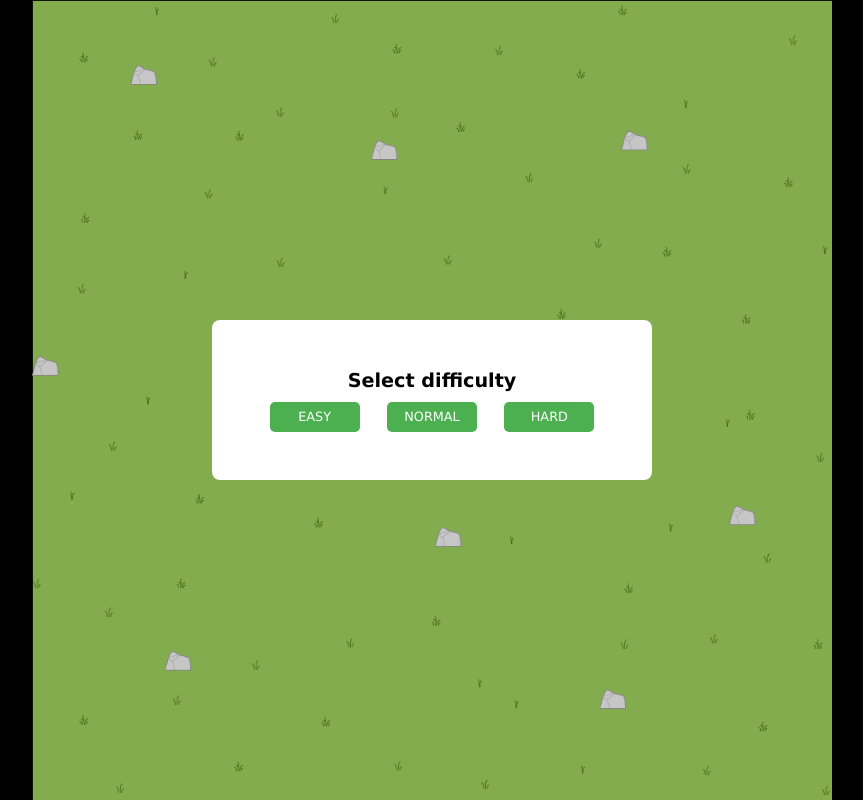
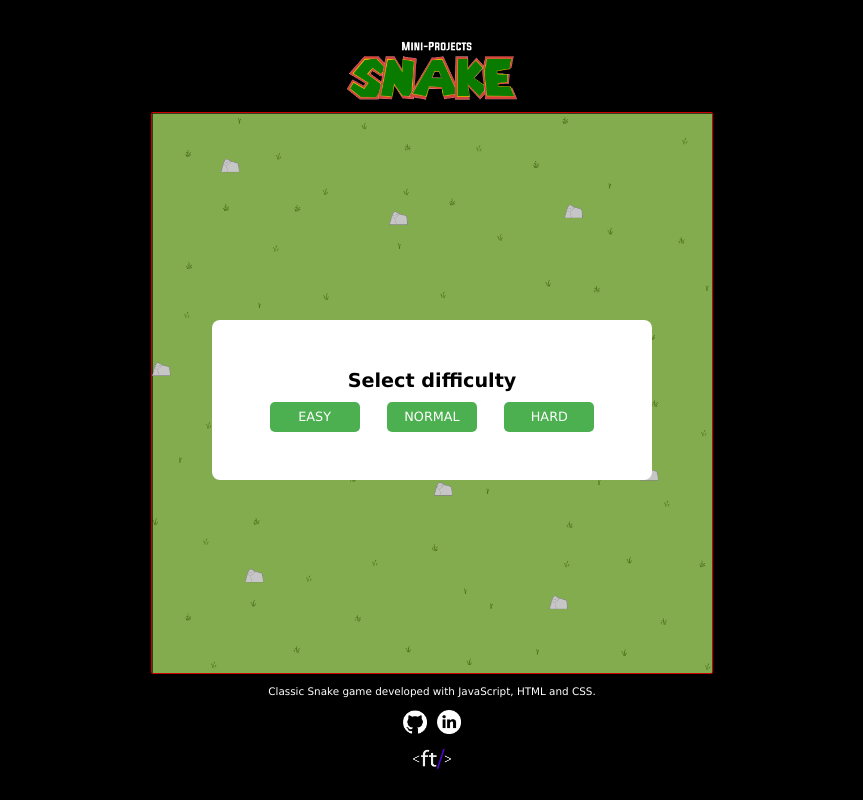
Before and after one commit to FacuTombesi/SnakeGame, a plain HTML site: page index.html in a window 1280 px wide. Shown: the whole page, without its empty margins (208-1071 px from the left). Drawn offline with Linux system fonts and the light colour scheme.

Commit message:
added header/footer/imgs

```diff
--- a/index.html
+++ b/index.html
@@ -5,6 +5,7 @@
         <meta http-equiv="X-UA-Compatible" content="IE=edge">
         <meta name="viewport" content="width=device-width, initial-scale=1.0">
         <title>SnakeGame</title>
+        <link rel="icon" href="./img/snakegame_project-favicon.png" type="image/x-icon">
         <link href="styles.css" rel="stylesheet">
         <!--
             defer: Hace que el script se cargue antes que el body
@@ -13,6 +14,9 @@
         <script src="game.js" defer type="module"></script>
     </head>
     <body>
+        <header>
+            <img src="./img/snakegame_project-thumbnail.png" alt="Mini-Project Snake Game" loading="lazy" />
+        </header>
         <div id="gameOverModal" class="modal">
             <div class="modal-content">
                 <h2>Game Over</h2>
@@ -33,5 +37,19 @@
             </div>
         </div>
         <div id="game_board"></div>
+        <footer>
+            <p class="footer_p">Classic Snake game developed with JavaScript, HTML and CSS.</p>
+            <div class="links">
+                <a href="https://github.com/FacuTombesi/SnakeGame" target="_blank">
+                    <img class="link_logo" src="./img/iconGITHUB(white).png" alt="GitHub Repository" loading="lazy" />
+                </a>
+                <a href="https://www.linkedin.com/in/facundotombesi/" target="_blank">
+                    <img class="link_logo" src="./img/iconLINKEDIN(white).png" alt="LinkedIn" loading="lazy" />
+                </a>
+            </div>
+            <a href="https://ftportfolio.vercel.app/" target="_blank">
+                <img class="portfolio_logo" src="./img/logo(white)_NEW.png" alt="Facundo Tombesi" loading="lazy" />
+            </a>
+        </footer>
     </body>
 </html>
--- a/styles.css
+++ b/styles.css
@@ -4,8 +4,20 @@ body {
     display: flex;
     justify-content: center;
     align-items: center;
+    flex-direction: column;
     margin: 0;
     background-color: black;
+}
+
+header {
+    height: 10vh;
+    display: flex;
+    align-items: center;
+    justify-content: center;
+}
+
+img {
+    height: 15vh;
 }
 
 #difficulty_select {
@@ -56,11 +68,13 @@ button:hover {
     background-image: url("./img/customBg.png");
     background-size: cover;
     background-repeat: no-repeat;
-    width: 100vmin;
-    height: 100vmin;
+    width: 70vmin;
+    height: 70vmin;
     display: grid;
     grid-template-rows: repeat(41, 1fr);
     grid-template-columns: repeat(41, 1fr);
+    border: 1px solid rgba(255, 0, 0, .8);
+    border-radius: 2px;
 }
 
 .snake {
@@ -135,3 +149,34 @@ button:hover {
     font-size: 1.2rem;
     color: #E100FF;
 }
+
+footer {
+    height: 10vh;
+    display: flex;
+    flex-direction: column;
+    align-items: center;
+    justify-content: center;
+    margin-top: 15px;
+}
+
+.links {
+    display: flex;
+    flex-direction: row;
+    align-items: center;
+    justify-content: center;
+}
+
+.footer_p {
+    color: white;
+    font-family: Verdana, Geneva, Tahoma, sans-serif;
+    font-size: 0.65rem;
+}
+
+.link_logo {
+    height: 1.5rem;
+    margin: 2px 5px;
+}
+
+.portfolio_logo {
+    height: 2.4rem;
+}
```
Also changed, not shown: img/iconGITHUB(white).png (added), img/iconLINKEDIN(white).png (added), img/logo(white)_NEW.png (added), img/snakegame_project-favicon.png (added), img/snakegame_project-thumbnail.png (added).
